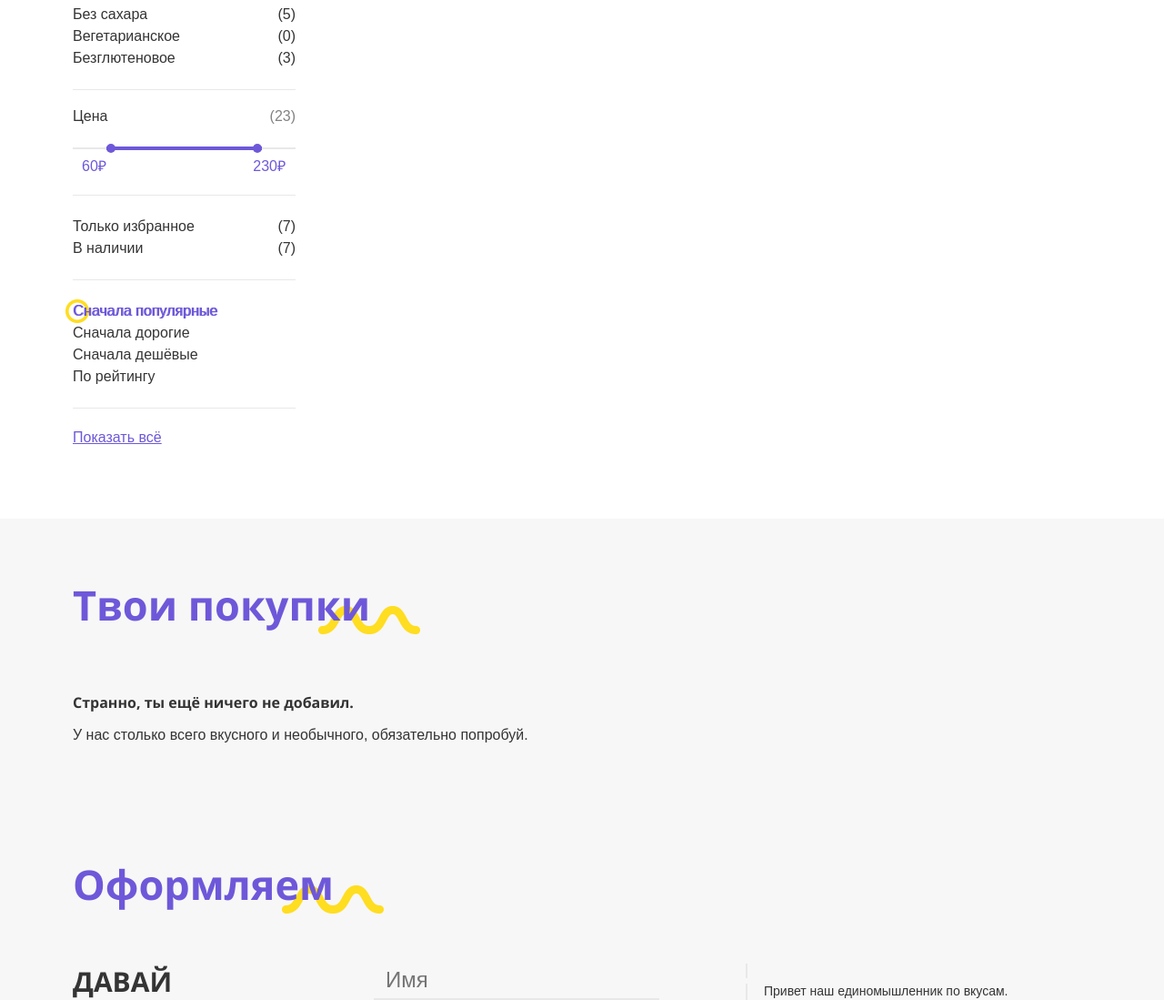
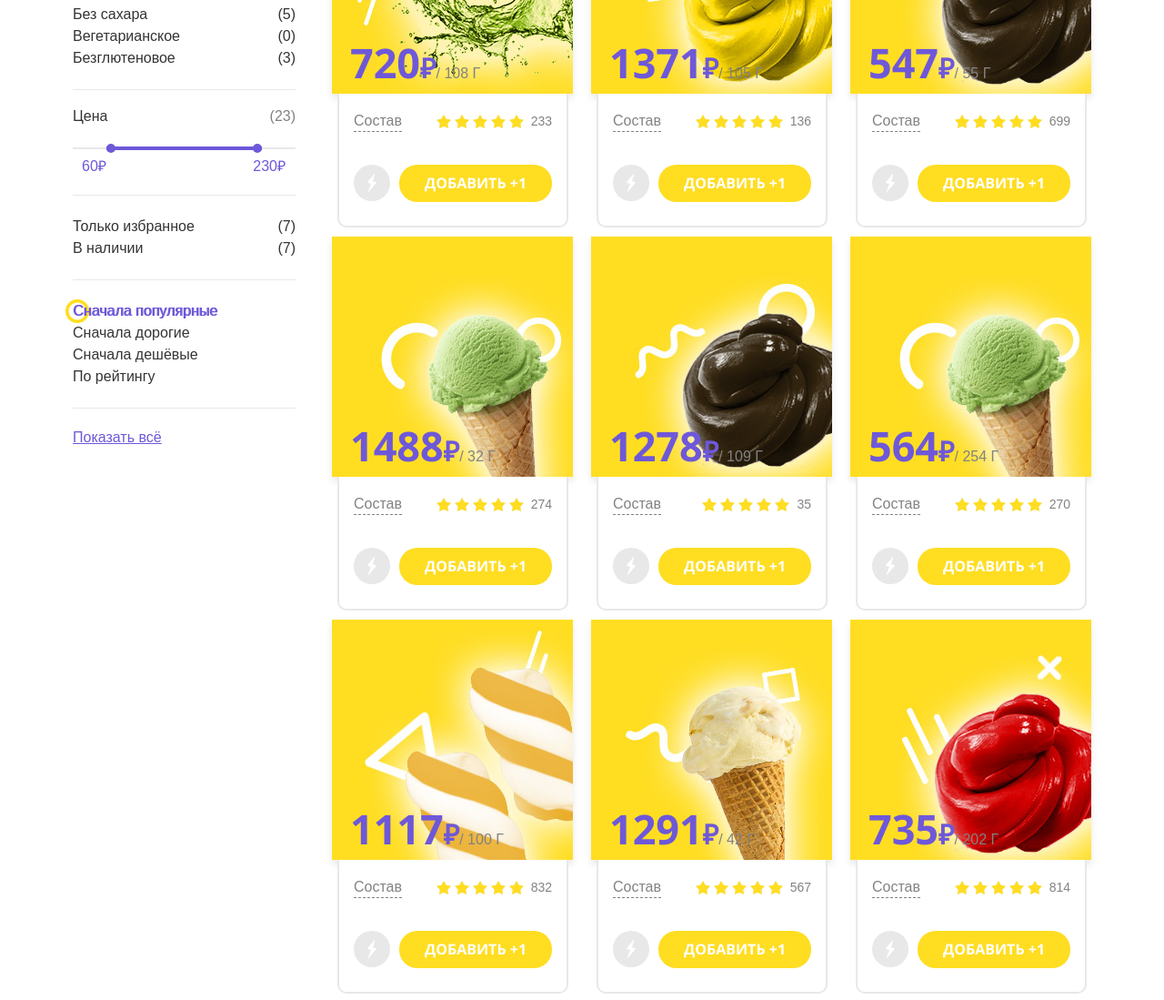
Before and after one commit to inshallah/140977-candyshop, a website: page index.html in a window 1280 px wide. Shown: the part 541-1640 px from the top of the page at 91% size. Drawn offline with Linux system fonts and the light colour scheme; files whose address does not match are found by name.

Commit message:
Исправлены ошибки в коде

```diff
--- a/index.html
+++ b/index.html
@@ -482,6 +482,6 @@
       <p>Попробуй ещё раз, нажав <span class="catalog__show-all">«Показать всё»</span> или посмотри что мы предлагаем тебе попробовать.</p>
     </div>
   </template>
-
+  <script src='js/goods.js'></script>
 </body>
 </html>
--- /dev/null
+++ b/js/goods.js
@@ -0,0 +1,242 @@
+'use strict';
+
+
+var GOODS_NAMES = [
+  'Чесночные сливки',
+  'Огуречный педант',
+  'Молочная хрюша',
+  'Грибной шейк',
+  'Баклажановое безумие',
+  'Паприколу итальяно',
+  'Нинзя-удар васаби',
+  'Хитрый баклажан',
+  'Горчичный вызов',
+  'Кедровая липучка',
+  'Корманный портвейн',
+  'Чилийский задира',
+  'Беконовый взрыв',
+  'Арахис vs виноград',
+  'Сельдерейная душа',
+  'Початок в бутылке',
+  'Чернющий мистер чеснок',
+  'Раша федераша',
+  'Кислая мина',
+  'Кукурузное утро',
+  'Икорный фуршет',
+  'Новогоднее настроение',
+  'С пивком потянет',
+  'Мисс креветка',
+  'Бесконечный взрыв',
+  'Невинные винные',
+  'Бельгийское пенное',
+  'Острый язычок'
+];
+
+var GOODS_CONTENTS = [
+  'молоко',
+  'сливки',
+  'вода',
+  'пищевой краситель',
+  'патока',
+  'ароматизатор бекона',
+  'ароматизатор свинца',
+  'ароматизатор дуба, идентичный натуральному',
+  'ароматизатор картофеля',
+  'лимонная кислота',
+  'загуститель',
+  'эмульгатор',
+  'консервант: сорбат калия',
+  'посолочная смесь: соль, нитрит натрия',
+  'ксилит',
+  'карбамид',
+  'вилларибо',
+  'виллабаджо'
+];
+
+var GOODS_PICTURES = [
+  'img/cards/gum-cedar.jpg',
+  'img/cards/gum-chile.jpg',
+  'img/cards/gum-chile.jpg',
+  'img/cards/gum-mustard.jpg',
+  'img/cards/gum-portwine.jpg',
+  'img/cards/gum-wasabi.jpg',
+  'img/cards/ice-cucumber.jpg',
+  'img/cards/ice-eggplant.jpg',
+  'img/cards/ice-eggplant.jpg',
+  'img/cards/ice-garlic.jpg',
+  'img/cards/ice-italian.jpg',
+  'img/cards/ice-mushroom.jpg',
+  'img/cards/ice-pig.jpg',
+  'img/cards/marmalade-beer.jpg',
+  'img/cards/marmalade-caviar.jpg',
+  'img/cards/marmalade-corn.jpg',
+  'img/cards/marmalade-new-year.jpg',
+  'img/cards/marmalade-sour.jpg',
+  'img/cards/marshmallow-bacon.jpg',
+  'img/cards/marshmallow-beer.jpg',
+  'img/cards/marshmallow-shrimp.jpg',
+  'img/cards/marshmallow-spicy.jpg',
+  'img/cards/marshmallow-wine.jpg',
+  'img/cards/soda-bacon.jpg',
+  'img/cards/soda-celery.jpg',
+  'img/cards/soda-cob.jpg',
+  'img/cards/soda-garlic.jpg',
+  'img/cards/soda-peanut-grapes.jpg',
+  'img/cards/soda-russian.jpg'
+];
+
+var goods = [];
+var goodsInBasket = [];
+var cardTemplate = document.querySelector('#card');
+var cardStatus = 'card--soon';
+var similarCardsElement = document.querySelector('.catalog__cards');
+var cardInBasketTemplate = document.querySelector('#card-order');
+
+
+var getRandomInt = function (min, max) {
+  return min + Math.floor(Math.random() * (max + 1 - min));
+};
+
+
+var getRandomBoolean = function () {
+  Boolean(Math.round(Math.random()));
+};
+
+
+var getContents = function () {
+  var contentsArray = [];
+  for (var i = 0; i < getRandomInt(1, 5); i++) {
+    var contents = GOODS_CONTENTS[getRandomInt(0, GOODS_CONTENTS.length - 1)];
+    contentsArray.push(contents);
+  }
+  return contentsArray.join(',');
+};
+
+
+// функция возврата случайного объекта с описанием товара
+var getGoods = function () {
+  return {
+    picture: GOODS_PICTURES[getRandomInt(0, GOODS_PICTURES.length - 1)],
+    amount: getRandomInt(0, 21),
+    price: getRandomInt(100, 1501),
+    weight: getRandomInt(30, 301),
+    rating: {
+      value: getRandomInt(1, 5),
+      number: getRandomInt(10, 901)
+    },
+    nutritionFacts: {
+      sugar: getRandomBoolean(),
+      energy: getRandomInt(70, 501),
+      contents: getContents()
+    }
+  };
+};
+
+// Функция, возвращающая DOM-элемент для объекта с описанием товара
+var renderGoods = function (good) {
+  var cardRating = '';
+  var cardElement = cardTemplate.cloneNode(true).content;
+  var sugar = good.nutritionFacts.sugar ? 'Содержит сахар' : 'Без сахара';
+
+  if (good.amount >= 1 && good.amount <= 5) {
+    cardStatus = 'card--little';
+  } else if (good.amount > 5) {
+    cardStatus = 'card--in-stock';
+  }
+  cardElement.querySelector('.catalog__card').classList.add(cardStatus);
+  cardElement.querySelector('.card__title').textContent = good['name'];
+  cardElement.querySelector('.card__img').src = good['picture'];
+  cardElement.querySelector('.card__price').innerHTML = good.price + '<span class="card__currency">₽</span><span class="card__weight">/ ' + good.weight + ' Г</span>';
+  switch (good.rating.value) {
+    case 1:
+      cardRating = 'stars__rating--one';
+      break;
+    case 2:
+      cardRating = 'stars__rating--two';
+      break;
+    case 3:
+      cardRating = 'stars__rating--three';
+      break;
+    case 4:
+      cardRating = 'stars__rating--four';
+      break;
+    case 5:
+      cardRating = 'stars__rating--five';
+  }
+  cardElement.querySelector('.stars__rating').classList.add(cardRating);
+  cardElement.querySelector('.star__count').textContent = good.rating.number;
+  cardElement.querySelector('.card__characteristic').textContent = sugar + ' ' + good.nutritionFacts.energy;
+  cardElement.querySelector('.card__composition-list').textContent = good.nutritionFacts.contents;
+
+  return cardElement;
+};
+
+
+// функция возврата случайного объекта, добавленного в корзину
+var getGoodsInBasket = function () {
+  return {
+    name: GOODS_NAMES[getRandomInt(0, GOODS_NAMES.length - 1)],
+    picture: GOODS_PICTURES[getRandomInt(0, GOODS_PICTURES.length - 1)],
+    price: getRandomInt(100, 1501),
+    weight: getRandomInt(30, 301),
+  };
+};
+
+// Функция, возвращающая DOM-элемент для объекта, добавленного в корзину
+var renderGoodsInBasket = function (goodsItemInBasket) {
+  var cardElement = cardInBasketTemplate.cloneNode(true).content;
+  cardElement.querySelector('.card-order__title').textContent = goodsItemInBasket['name'];
+  cardElement.querySelector('.card-order__img').src = goodsItemInBasket['picture'];
+  cardElement.querySelector('.card-order__price').textContent = goodsItemInBasket.price;
+
+  return cardElement;
+};
+
+
+// Функция генерации и добавления случайных объектов с описанием товара в массив
+var generateCards = function () {
+  for (var i = 0; i < 26; i++) {
+    goods.push(getGoods());
+  }
+};
+generateCards();
+
+
+// Функция добавления в разметку массива сгенерированных обектов
+var renderCards = function () {
+  var fragment = document.createDocumentFragment();
+  goods.forEach(function (element) {
+    fragment.appendChild(renderGoods(element));
+  });
+  similarCardsElement.appendChild(fragment);
+  similarCardsElement.classList.remove('visually-hidden');
+};
+renderCards();
+
+
+// Функция генерации и добавления в массив случайных объектов в корзине
+var generateCardsInBasket = function () {
+  for (var i = 0; i < 3; i++) {
+    goodsInBasket.push(getGoodsInBasket());
+  }
+};
+generateCardsInBasket();
+
+
+// Функция добавления в разметку массива сгенерированных обектов в корзине
+var renderCardsInBasket = function () {
+  var fragment = document.createDocumentFragment();
+  var cardInBasketList = document.querySelector('.goods__cards');
+  goodsInBasket.forEach(function (element) {
+
+    fragment.appendChild(renderGoodsInBasket(element));
+  });
+  cardInBasketList.appendChild(fragment);
+  cardInBasketList.classList.remove('goods__cards--empty');
+  document.querySelector('.goods__card-empty').classList.add('visually-hidden');
+};
+renderCardsInBasket();
+
+
+similarCardsElement.classList.remove('.catalog__cards--load');
+similarCardsElement.querySelector('.catalog__load').classList.add('visually-hidden');
```
Also changed, not shown: Readme.md (deleted).
